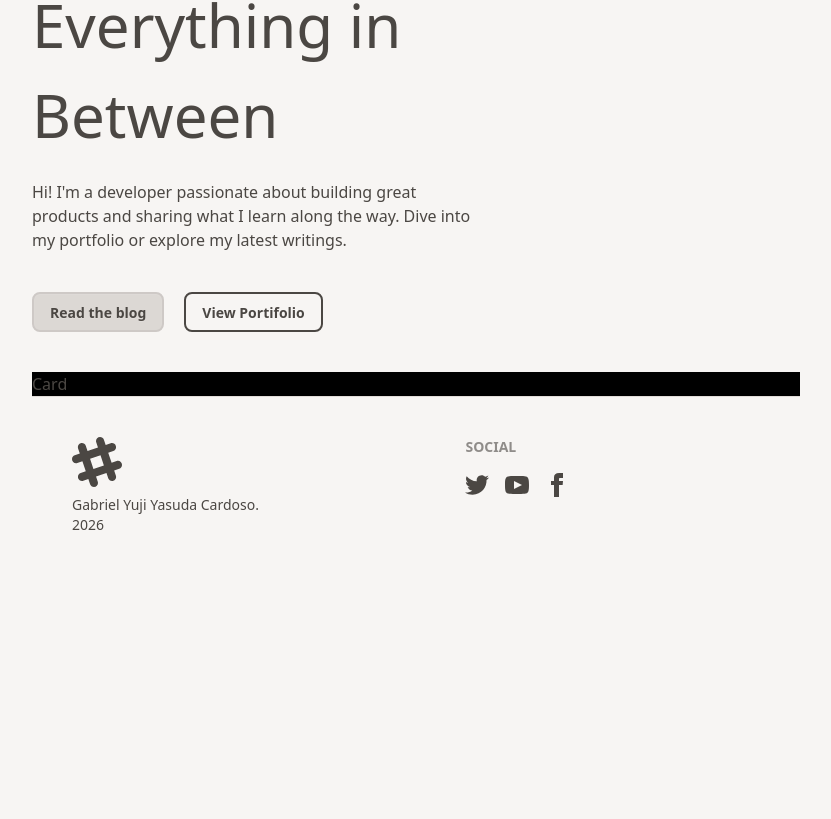
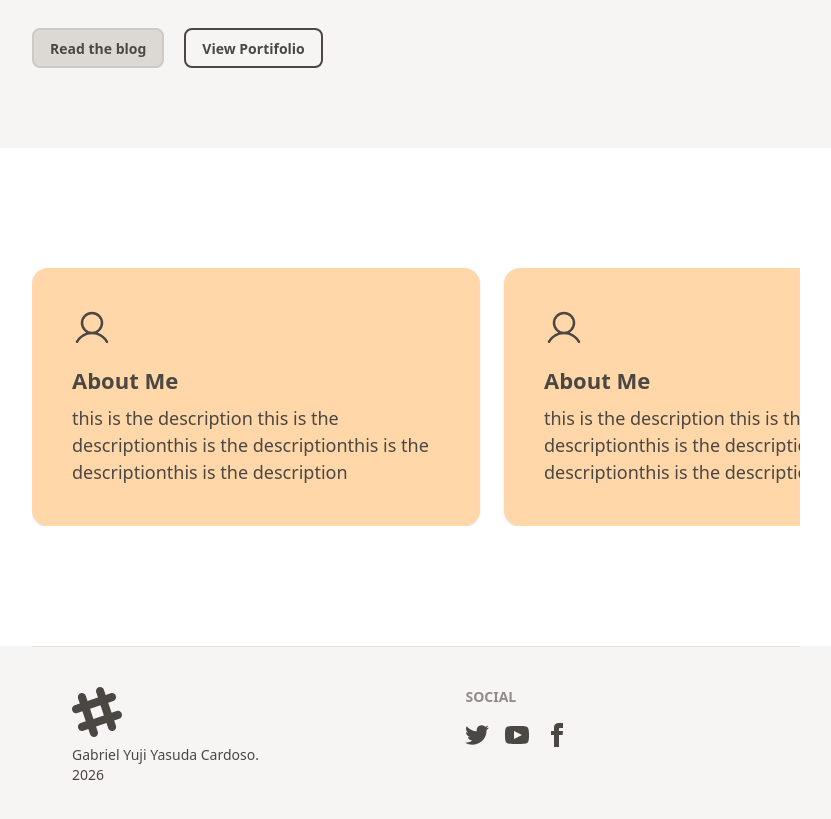
Before and after one commit to GabrielYujiYasuda/Portfolio, a React (Vite) app: page / in a window 1280 px wide. Shown: the part 507-1326 px from the top of the page, without its empty margins (224-1055 px from the left). Before the commit the page ends 1082 px from the top, so only its background shows below. Built offline with nearby package versions, Linux system fonts and the light colour scheme.

Commit message:
feat: add Card component as horizontal list

```diff
--- a/src/components/Card.tsx
+++ b/src/components/Card.tsx
@@ -1,7 +1,24 @@
-const Card = () => {
+import { User } from "@phosphor-icons/react";
+
+interface CardProps {
+  icon: string;
+  title: string;
+  description: string;
+}
+
+const Card = ({ icon, title, description }: CardProps) => {
+  console.log(icon);
   return (
-    <div>
-      <div>Card</div>
+    <div className="card w-md flex-none bg-orange-200 card-xl shadow-sm">
+      <div className="card-body">
+        {/* MOCKED Icon */}
+        <div className="mb-2">
+          {" "}
+          <User size={40} />
+        </div>
+        <h2 className="card-title">{title}</h2>
+        <p>{description}</p>
+      </div>
     </div>
   );
 };
--- a/src/pages/home/ExperienceSection.tsx
+++ b/src/pages/home/ExperienceSection.tsx
@@ -2,9 +2,43 @@ import Card from "../../components/Card";
 
 const ExperienceSection = () => {
   return (
-    <div className="bg-black mt-10">
-      <div>
-        <Card />
+    <div className="py-30 px-[20%] bg-white">
+      <div className="flex gap-6 overflow-x-auto">
+        <Card
+          icon="icon"
+          title="About Me"
+          description="this is the description this is the descriptionthis is the descriptionthis is the descriptionthis is the description"
+        />
+        <Card
+          icon="icon"
+          title="About Me"
+          description="this is the description this is the descriptionthis is the descriptionthis is the descriptionthis is the description"
+        />
+        <Card
+          icon="icon"
+          title="About Me"
+          description="this is the description this is the descriptionthis is the descriptionthis is the descriptionthis is the description"
+        />
+        <Card
+          icon="icon"
+          title="About Me"
+          description="this is the description this is the descriptionthis is the descriptionthis is the descriptionthis is the description"
+        />
+        <Card
+          icon="icon"
+          title="About Me"
+          description="this is the description this is the descriptionthis is the descriptionthis is the descriptionthis is the description"
+        />
+        <Card
+          icon="icon"
+          title="About Me"
+          description="this is the description this is the descriptionthis is the descriptionthis is the descriptionthis is the description"
+        />
+        <Card
+          icon="icon"
+          title="About Me"
+          description="this is the description this is the descriptionthis is the descriptionthis is the descriptionthis is the description"
+        />
       </div>
     </div>
   );
--- a/src/pages/home/HomeContent.tsx
+++ b/src/pages/home/HomeContent.tsx
@@ -3,7 +3,7 @@ import IntroducerBanner from "./IntroducerBanner";
 
 const HomeContent = () => {
   return (
-    <div className="flex flex-col px-[20%]">
+    <div className="flex flex-col ">
       <IntroducerBanner />
       <ExperienceSection />
     </div>
--- a/src/pages/home/IntroducerBanner.tsx
+++ b/src/pages/home/IntroducerBanner.tsx
@@ -1,7 +1,7 @@
 const IntroducerBanner = () => {
   return (
-    <div className=" mt-45 w-[59%]">
-      <div className="text-[14px] bg-orange-300 p-2 px-6 rounded-full w-fit">Welcome to my corner of the internet</div>
+    <div className=" mt-30 mb-20 px-[20%]">
+      <div className="text-[14px] bg-orange-200 p-2 px-6 rounded-full w-fit">Welcome to my corner of the internet</div>
       <div className="text-[60px]">Thoughts on Code, Life, and Everything in Between</div>
       <div className="mt-5">
         Hi! I'm a developer passionate about building great products and sharing what I learn along the way. Dive into
```
